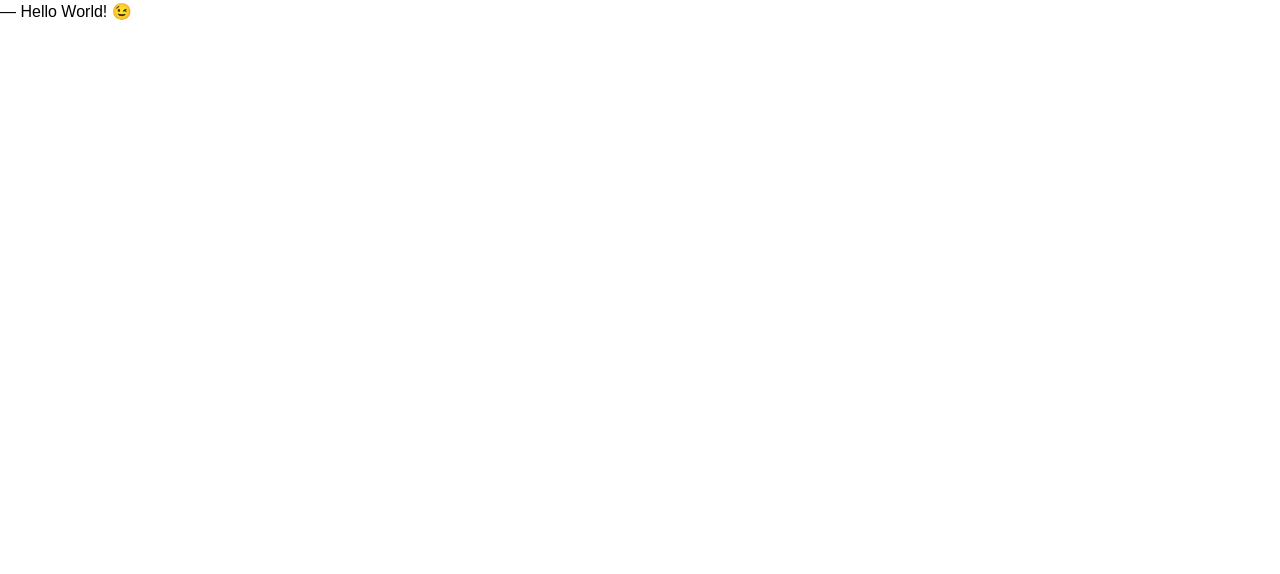
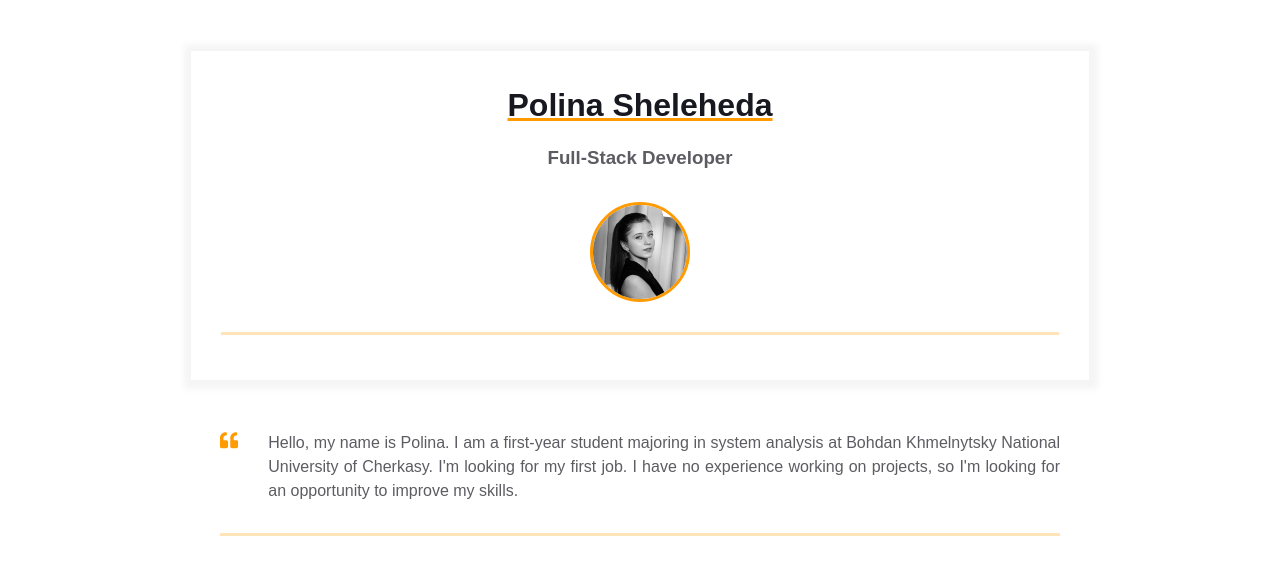
Before and after one commit to PolliShell/homepage, a plain HTML site: page index.html in a window 1280 px wide. Drawn offline with Linux system fonts and the light colour scheme.

Commit message:
Add resume block to index.html and avatar img to assets

```diff
--- a/index.html
+++ b/index.html
@@ -7,6 +7,56 @@
     <meta name="viewport" content="width=device-width, initial-scale=1" />
 </head>
 <body>
-― Hello World! &#x1F609;
+<main>
+    <div class="resume">
+        <div class="container">
+            <div class="resume__block">
+                <h1 class="contact-info__header">Polina Sheleheda</h1>
+                <h3 class="contact-info__sub-header">Full-Stack Developer</h3>
+
+                <div class="contact_info_container fh">
+                    <div class="contact-info__block"></div>
+
+                    <div class="contact-info__block contact-info__block--center">
+                        <img
+                                class="contact-info__avatar"
+                                src="assets/avatar.jpg"
+                                alt="Avatar"
+                        />
+                    </div>
+                    <div class="contact-info__block"></div>
+                </div>
+            </div>
+        </div>
+    </div>
+    <div class="container">
+        <div class="resume__block">
+            <div class="intro">
+                <div class="intro__icon-wrapper">
+                    <svg
+                            class="intro__icon"
+                            xmlns="http://www.w3.org/2000/svg"
+                            viewBox="0 0 512 512"
+                    >
+                        <path
+                                d="M464 256h-80v-64c0-35.3 28.7-64 64-64h8c13.3 0 24-10.7
+            24-24V56c0-13.3-10.7-24-24-24h-8c-88.4 0-160 71.6-160 160v240c0
+            26.5 21.5 48 48 48h128c26.5 0 48-21.5
+            48-48V304c0-26.5-21.5-48-48-48zm-288 0H96v-64c0-35.3 28.7-64
+            64-64h8c13.3 0 24-10.7 24-24V56c0-13.3-10.7-24-24-24h-8C71.6
+            32 0 103.6 0 192v240c0 26.5 21.5 48 48 48h128c26.5 0 48-21.5
+            48-48V304c0-26.5-21.5-48-48-48z"
+                        ></path>
+                    </svg>
+                </div>
+                <p class="intro_text">
+                    Hello, my name is Polina.
+                    I am a first-year student majoring in system analysis at Bohdan Khmelnytsky National University of Cherkasy.
+                    I'm looking for my first job. I have no experience working on projects, so I'm looking for an opportunity to improve my skills.
+                </p>
+            </div>
+        </div>
+    </div>
+</main>
 </body>
 </html>
```
Also changed, not shown: assets/avatar.jpg (added).
